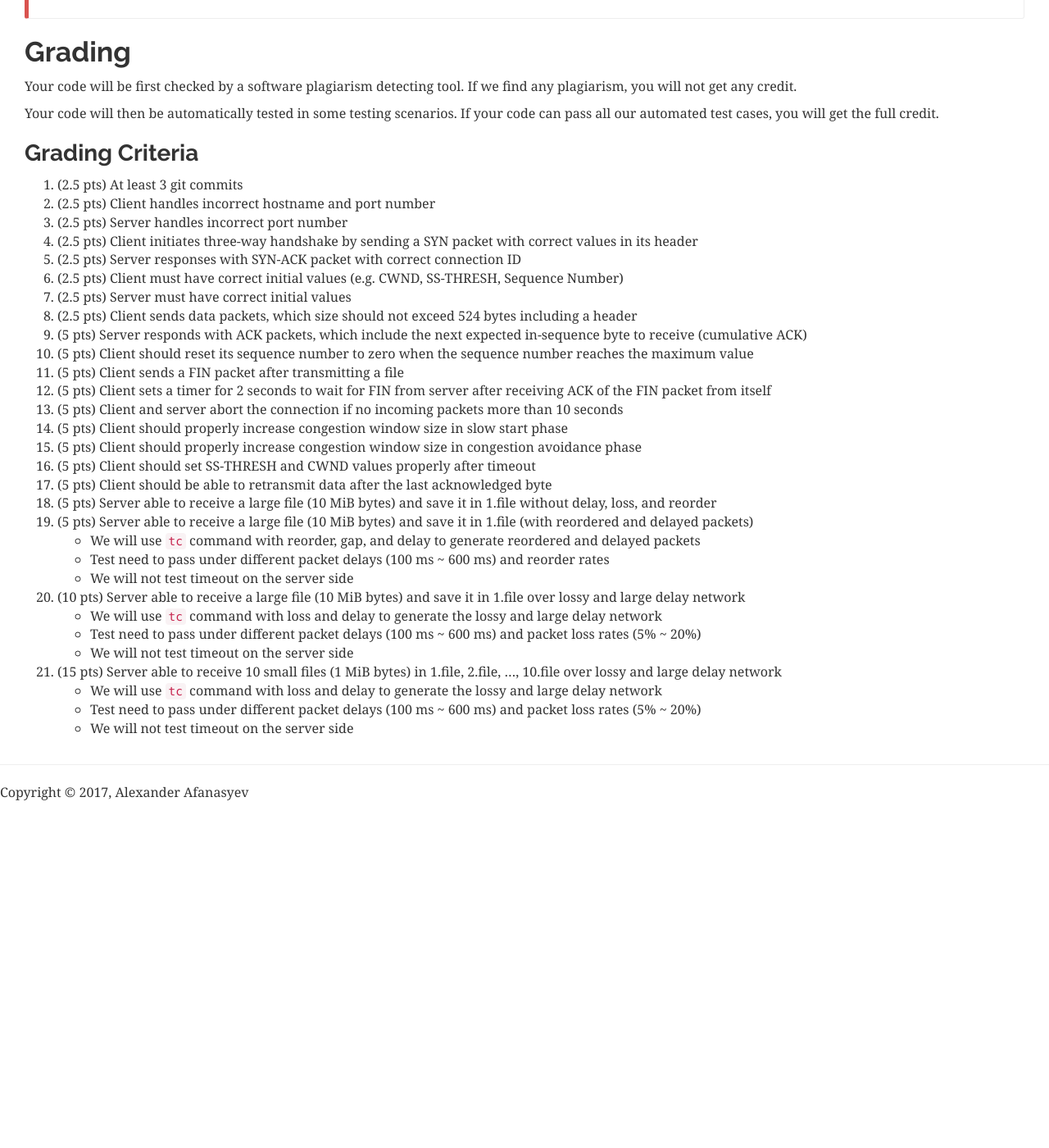
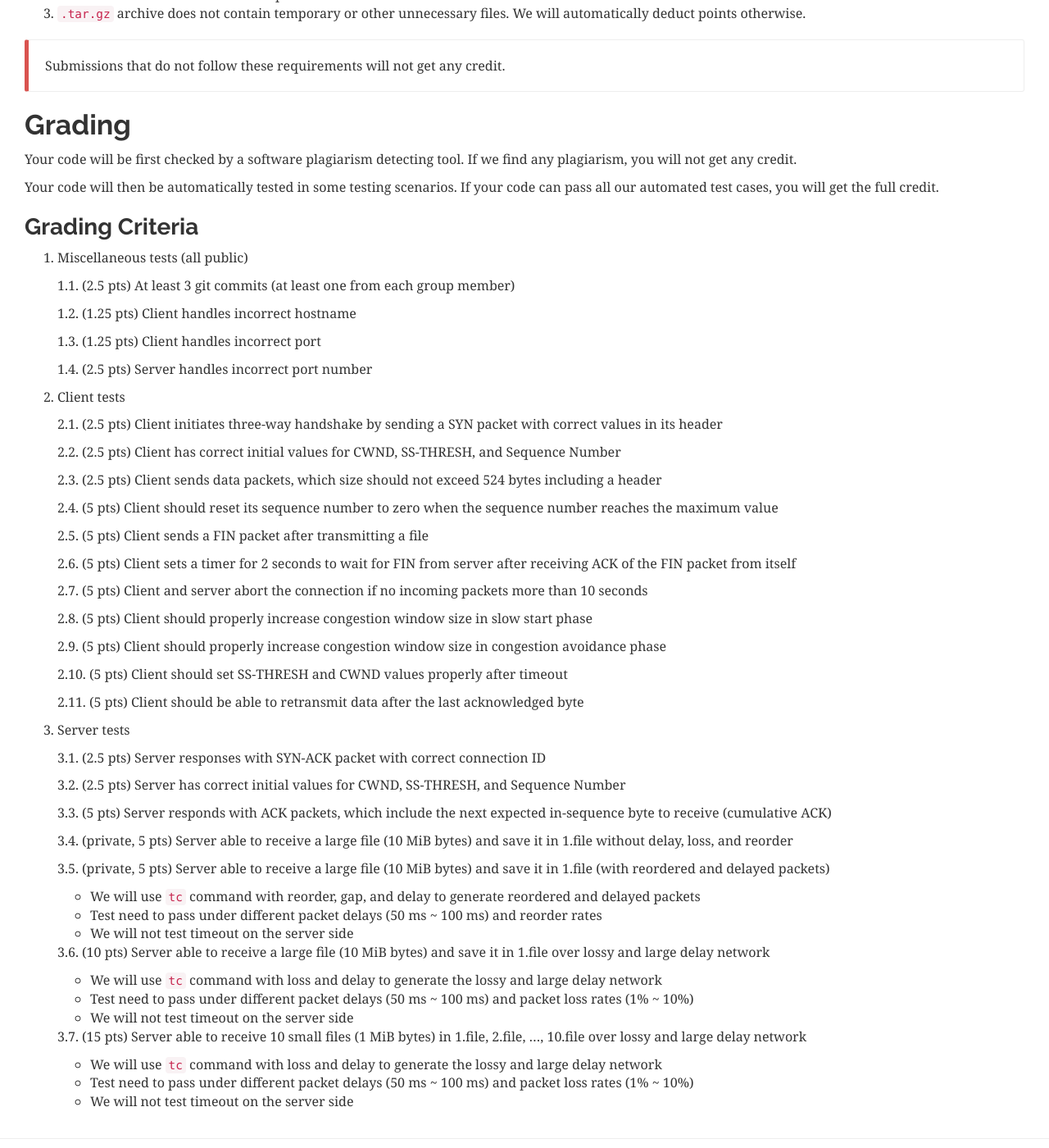
Before and after one commit to cawka/cs118-spring2017, a Jekyll site: the page built from project-2.md, in a window 1280 px wide and 1400 px high, scrolled down 9530 px. Shown: the whole window at 82% size. Built offline with Jekyll 4.4.1, drawn with Linux system fonts in a browser that asks for light colours; nearby versions of some CDN libraries; before the commit the page ends 10519 px from its top, so only the background shows below that; some of the changed text lies outside the part shown.

Commit message:
Renumber test cases

```diff
--- a/project-2.md
+++ b/project-2.md
@@ -404,13 +404,17 @@ To submit your project, you need to prepare:
 
     **If you need additional dependencies for your project, you must update Vagrant file.**
 
+1. Update Makefile, updating UID variable to the list of UIDs for all members of the group separated by underscore.  For example,
+
+        UID=123456789_987654321_111223333
+
 1. All your source code, `Makefile`, `README.md`, `Vagrantfile`, `confundo.lua`, and `.git` folder with your git repository history as a `.tar.gz` archive (and any files from extra credit part).
 
     To create the submission, **use the provided Makefile** in the skeleton project.  Just update `Makefile` to include your UCLA ID and then just type
 
         make tarball
 
-    Then submit the resulting archive to Gradescope.
+    Then submit the resulting (e.g., `123456789_987654321_111223333.tar.gz`) archive to Gradescope.
 
 Before submission, please make sure:
 
@@ -429,36 +433,67 @@ Your code will then be automatically tested in some testing scenarios. If your c
 
 ### Grading Criteria
 
-1. (2.5 pts) At least 3 git commits
-1. (2.5 pts) Client handles incorrect hostname and port number
-1. (2.5 pts) Server handles incorrect port number
-1. (2.5 pts) Client initiates three-way handshake by sending a SYN packet with correct values in its header
-1. (2.5 pts) Server responses with SYN-ACK packet with correct connection ID
-1. (2.5 pts) Client must have correct initial values (e.g. CWND, SS-THRESH, Sequence Number)
-1. (2.5 pts) Server must have correct initial values
-1. (2.5 pts) Client sends data packets, which size should not exceed 524 bytes including a header
-1. (5 pts) Server responds with ACK packets, which include the next expected in-sequence byte to receive (cumulative ACK)
-1. (5 pts) Client should reset its sequence number to zero when the sequence number reaches the maximum value
-1. (5 pts) Client sends a FIN packet after transmitting a file
-1. (5 pts) Client sets a timer for 2 seconds to wait for FIN from server after receiving ACK of the FIN packet from itself
-1. (5 pts) Client and server abort the connection if no incoming packets more than 10 seconds
-1. (5 pts) Client should properly increase congestion window size in slow start phase
-1. (5 pts) Client should properly increase congestion window size in congestion avoidance phase
-1. (5 pts) Client should set SS-THRESH and CWND values properly after timeout
-1. (5 pts) Client should be able to retransmit data after the last acknowledged byte
-1. (5 pts) Server able to receive a large file (10 MiB bytes) and save it in 1.file without delay, loss, and reorder
-1. (5 pts) Server able to receive a large file (10 MiB bytes) and save it in 1.file (with reordered and delayed packets)
-   * We will use `tc` command with reorder, gap, and delay to generate reordered and delayed packets
-   * Test need to pass under different packet delays (100 ms ~ 600 ms) and reorder rates
-   * We will not test timeout on the server side
-1. (10 pts) Server able to receive a large file (10 MiB bytes) and save it in 1.file over lossy and large delay network
-   * We will use `tc` command with loss and delay to generate the lossy and large delay network
-   * Test need to pass under different packet delays (100 ms ~ 600 ms) and packet loss rates (5% ~ 20%)
-   * We will not test timeout on the server side
-1. (15 pts) Server able to receive 10 small files (1 MiB bytes) in 1.file, 2.file, ..., 10.file over lossy and large delay network
-   * We will use `tc` command with loss and delay to generate the lossy and large delay network
-   * Test need to pass under different packet delays (100 ms ~ 600 ms) and packet loss rates (5% ~ 20%)
-   * We will not test timeout on the server side
+1. Miscellaneous tests (all public)
+
+    1.1. (2.5 pts) At least 3 git commits (at least one from each group member)
+
+    1.2. (1.25 pts) Client handles incorrect hostname
+
+    1.3. (1.25 pts) Client handles incorrect port
+
+    1.4. (2.5 pts) Server handles incorrect port number
+
+2. Client tests
+
+    2.1. (2.5 pts) Client initiates three-way handshake by sending a SYN packet with correct values in its header
+
+    2.2. (2.5 pts) Client has correct initial values for CWND, SS-THRESH, and Sequence Number
+
+    2.3. (2.5 pts) Client sends data packets, which size should not exceed 524 bytes including a header
+
+    2.4. (5 pts) Client should reset its sequence number to zero when the sequence number reaches the maximum value
+
+    2.5. (5 pts) Client sends a FIN packet after transmitting a file
+
+    2.6. (5 pts) Client sets a timer for 2 seconds to wait for FIN from server after receiving ACK of the FIN packet from itself
+
+    2.7. (5 pts) Client and server abort the connection if no incoming packets more than 10 seconds
+
+    2.8. (5 pts) Client should properly increase congestion window size in slow start phase
+
+    2.9. (5 pts) Client should properly increase congestion window size in congestion avoidance phase
+
+    2.10. (5 pts) Client should set SS-THRESH and CWND values properly after timeout
+
+    2.11. (5 pts) Client should be able to retransmit data after the last acknowledged byte
+
+3. Server tests
+
+    3.1. (2.5 pts) Server responses with SYN-ACK packet with correct connection ID
+
+    3.2. (2.5 pts) Server has correct initial values for CWND, SS-THRESH, and Sequence Number
+
+    3.3. (5 pts) Server responds with ACK packets, which include the next expected in-sequence byte to receive (cumulative ACK)
+
+    3.4. (private, 5 pts) Server able to receive a large file (10 MiB bytes) and save it in 1.file without delay, loss, and reorder
+
+    3.5. (private, 5 pts) Server able to receive a large file (10 MiB bytes) and save it in 1.file (with reordered and delayed packets)
+
+    * We will use `tc` command with reorder, gap, and delay to generate reordered and delayed packets
+    * Test need to pass under different packet delays (50 ms ~ 100 ms) and reorder rates
+    * We will not test timeout on the server side
+
+    3.6. (10 pts) Server able to receive a large file (10 MiB bytes) and save it in 1.file over lossy and large delay network
+
+    * We will use `tc` command with loss and delay to generate the lossy and large delay network
+    * Test need to pass under different packet delays (50 ms ~ 100 ms) and packet loss rates (1% ~ 10%)
+    * We will not test timeout on the server side
+
+    3.7. (15 pts) Server able to receive 10 small files (1 MiB bytes) in 1.file, 2.file, ..., 10.file over lossy and large delay network
+
+    * We will use `tc` command with loss and delay to generate the lossy and large delay network
+    * Test need to pass under different packet delays (50 ms ~ 100 ms) and packet loss rates (1% ~ 10%)
+    * We will not test timeout on the server side
 
 
 <!-- ###  Bonus points -->
```
